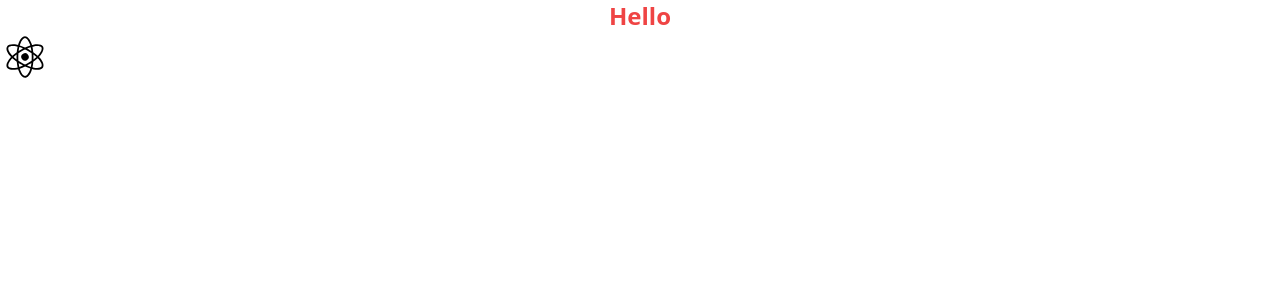
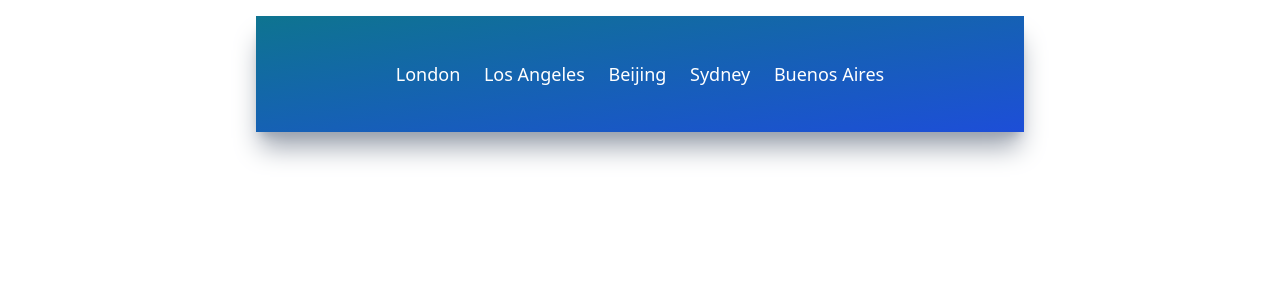
Before and after one commit to ryanghoward/weather-app, a React (Create React App) app: page / in a window 1280 px wide. Shown: the top 300 px of the page. Built offline with nearby package versions, Linux system fonts and the light colour scheme.

Commit message:
Default cities displayed on top

```diff
--- a/src/App.js
+++ b/src/App.js
@@ -1,11 +1,11 @@
 import "./App.css";
 import UilReact from "@iconscout/react-unicons/icons/uil-react";
+import TopButtons from "./components/TopButtons";
 
 function App() {
   return (
-    <div className='App'>
-      <h1 className='text-2xl font-bold text-red-500'>Hello</h1>
-      <UilReact size={50} />
+    <div className='mx-auto max-w-screen-md mt-4 py-5 px-32 bg-gradient-to-br from-cyan-700 to to-blue-700 h-fit shadow-xl shadow-gray-400'>
+      <TopButtons />
     </div>
   );
 }
--- /dev/null
+++ b/src/components/TopButtons.js
@@ -0,0 +1,36 @@
+import React from "react";
+
+function TopButtons() {
+  const cities = [
+    {
+      id: 1,
+      title: "London",
+    },
+    {
+      id: 2,
+      title: "Los Angeles",
+    },
+    {
+      id: 3,
+      title: "Beijing",
+    },
+    {
+      id: 4,
+      title: "Sydney",
+    },
+    {
+      id: 5,
+      title: "Buenos Aires",
+    },
+  ];
+
+  return (
+    <div className='flex items-center justify-around my-6'>
+      {cities.map((city) => (
+        <button className='text-white text-lg font-medium'>{city.title}</button>
+      ))}
+    </div>
+  );
+}
+
+export default TopButtons;
```
